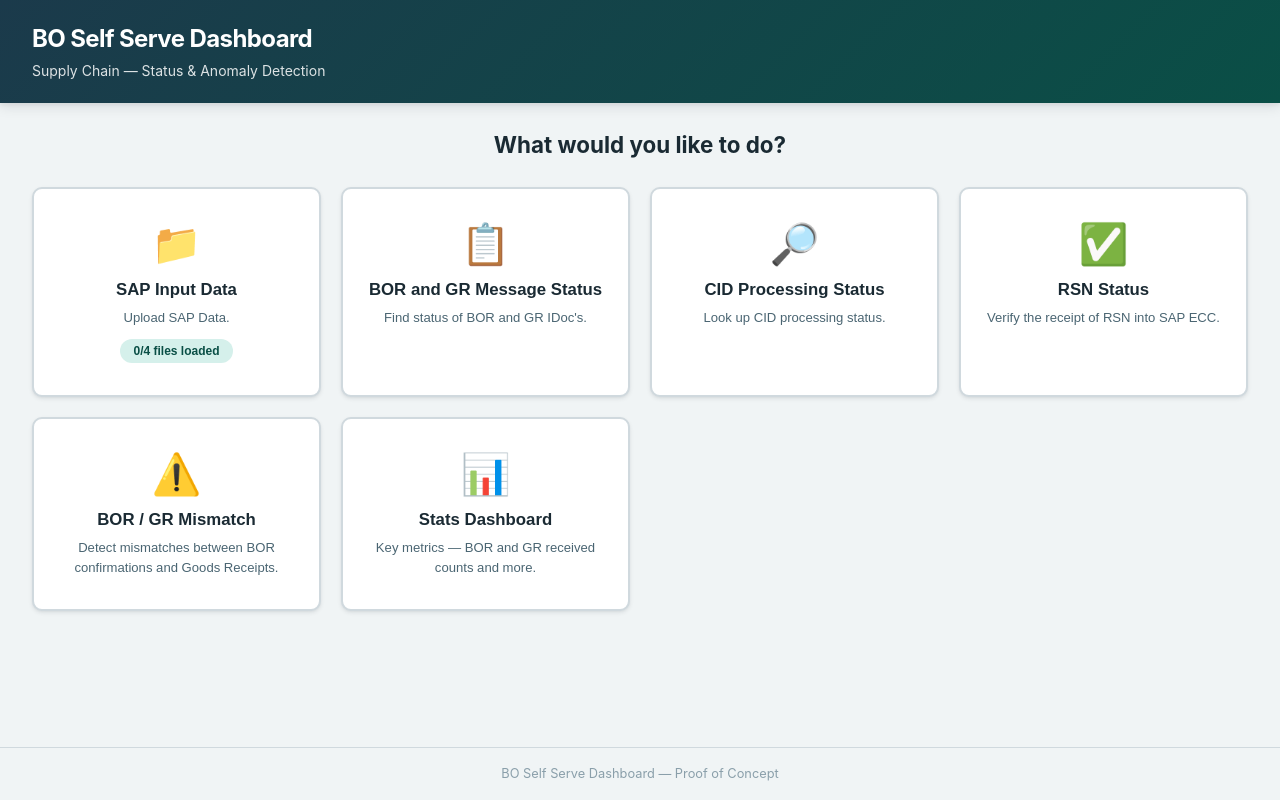
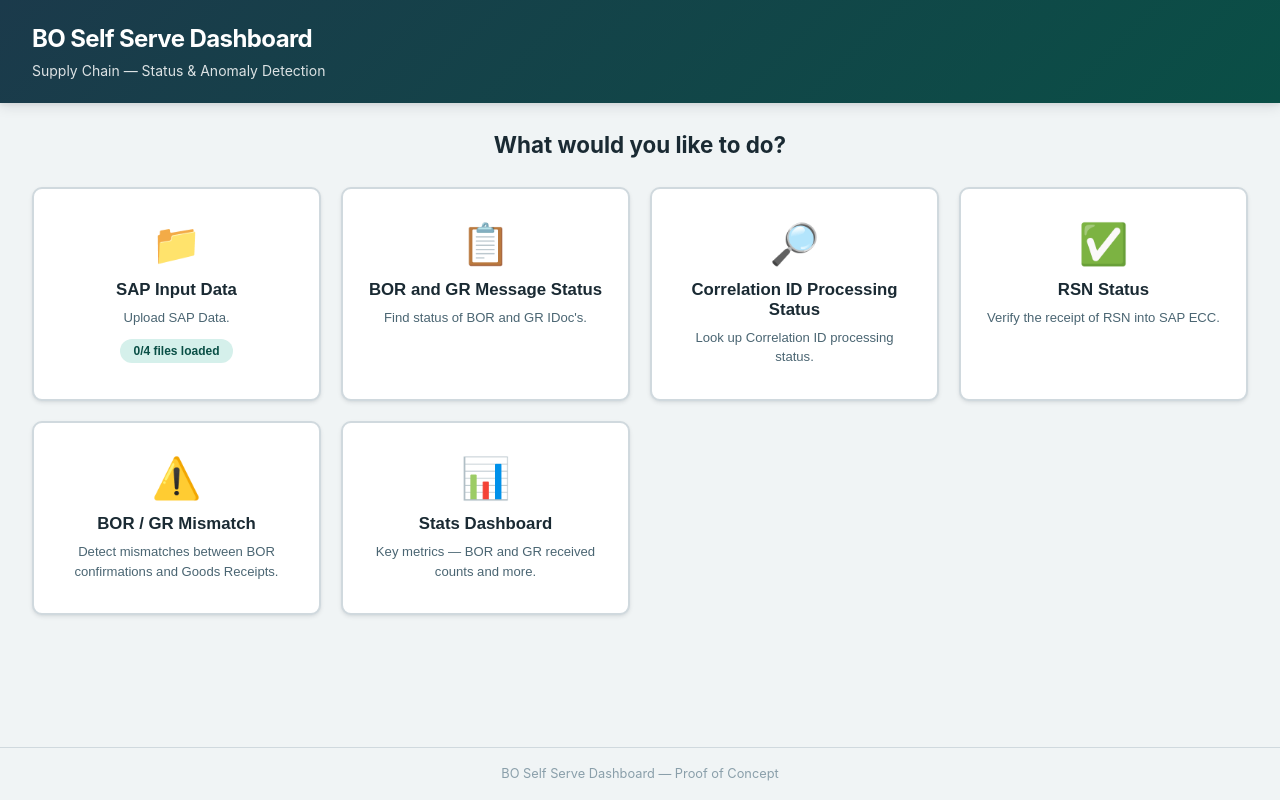
Before and after one commit to KICKASSRJ/bo-dashboard, a React (Vite) app: page / in a window 1280 px wide. Built offline with nearby package versions, Linux system fonts and the light colour scheme.

Commit message:
Rename EDI Archive Key to Correlation ID across IdocStatus, CidStatus, and App tiles

```diff
--- a/src/App.tsx
+++ b/src/App.tsx
@@ -52,7 +52,7 @@ type ActivePanel = null | 'upload' | 'idoc' | 'cid' | 'rsn' | 'bor-gr' | 'stats'
 const CARDS: { id: ActivePanel; icon: string; title: string; desc: string }[] = [
   { id: 'upload', icon: '📁', title: 'SAP Input Data', desc: 'Upload SAP Data.' },
   { id: 'idoc', icon: '📋', title: 'BOR and GR Message Status', desc: "Find status of BOR and GR IDoc's." },
-  { id: 'cid', icon: '🔎', title: 'CID Processing Status', desc: 'Look up CID processing status.' },
+  { id: 'cid', icon: '🔎', title: 'Correlation ID Processing Status', desc: 'Look up Correlation ID processing status.' },
   { id: 'rsn', icon: '✅', title: 'RSN Status', desc: 'Verify the receipt of RSN into SAP ECC.' },
   { id: 'bor-gr', icon: '⚠️', title: 'BOR / GR Mismatch', desc: 'Detect mismatches between BOR confirmations and Goods Receipts.' },
   { id: 'stats', icon: '📊', title: 'Stats Dashboard', desc: 'Key metrics — BOR and GR received counts and more.' },
--- a/src/components/CidStatus.tsx
+++ b/src/components/CidStatus.tsx
@@ -51,7 +51,7 @@ export default function CidStatus({ data }: CidStatusProps) {
   if (!data) {
     return (
       <div className="feature-panel">
-        <h2>CID Processing Status</h2>
+        <h2>Correlation ID Processing Status</h2>
         <p className="empty-state">Please upload an EDIDC file first.</p>
       </div>
     );
@@ -59,16 +59,16 @@ export default function CidStatus({ data }: CidStatusProps) {
 
   return (
     <div className="feature-panel">
-      <h2>CID Processing Status</h2>
+      <h2>Correlation ID Processing Status</h2>
       <p className="feature-description">
-        Look up CID processing status. If multiple records exist for the same CID, all are displayed.
+        Look up Correlation ID processing status. If multiple records exist for the same Correlation ID, all are displayed.
       </p>
 
       <div className="search-bar">
         <input
           type="text"
           className="input"
-          placeholder="Enter CID (EDI Archive Key)..."
+          placeholder="Enter Correlation ID..."
           value={cid}
           onChange={e => setCid(e.target.value)}
           onKeyDown={handleKeyDown}
--- a/src/components/IdocStatus.tsx
+++ b/src/components/IdocStatus.tsx
@@ -16,7 +16,7 @@ export default function IdocStatus({ data }: IdocStatusProps) {
     { key: 'idocNumber', label: 'IDoc Number' },
     { key: 'idocStatus', label: 'IDoc Status' },
     { key: 'senderPartnerNo', label: 'Sender Partner No.' },
-    { key: 'ediArchiveKey', label: 'EDI Archive Key' },
+    { key: 'ediArchiveKey', label: 'Correlation ID' },
     { key: 'createdOn', label: 'Created On' },
     { key: 'createdAt', label: 'Created At' },
     { key: 'changedOn', label: 'Changed On' },
```
